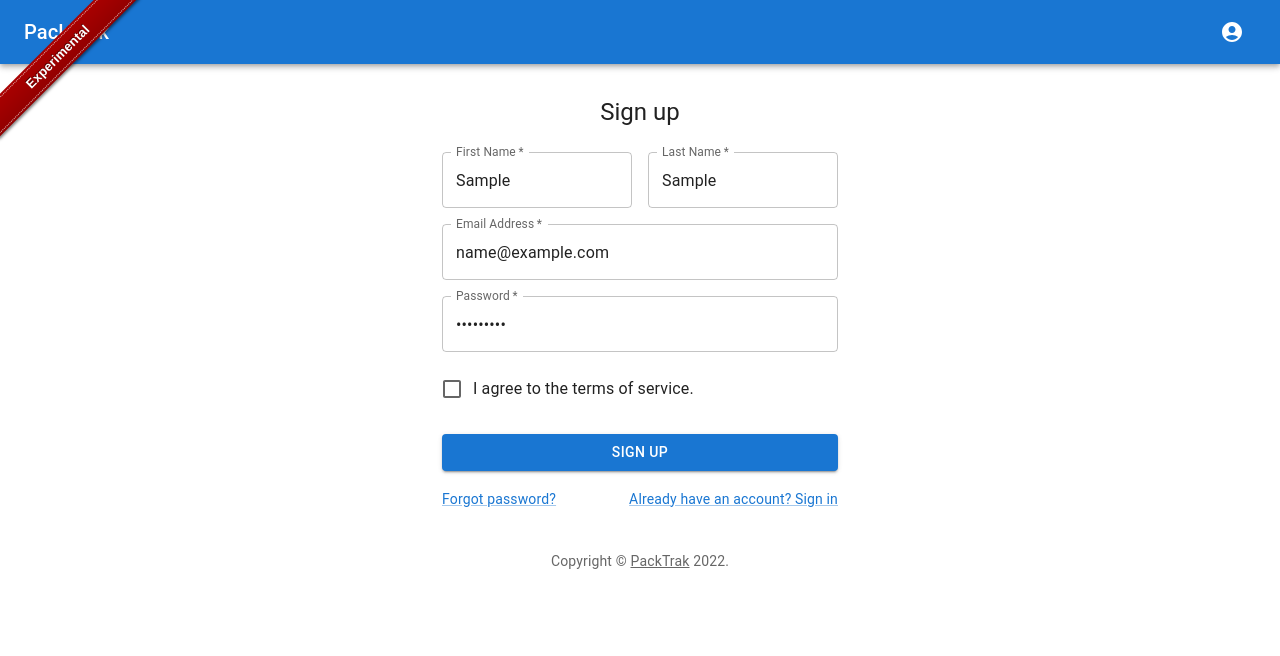
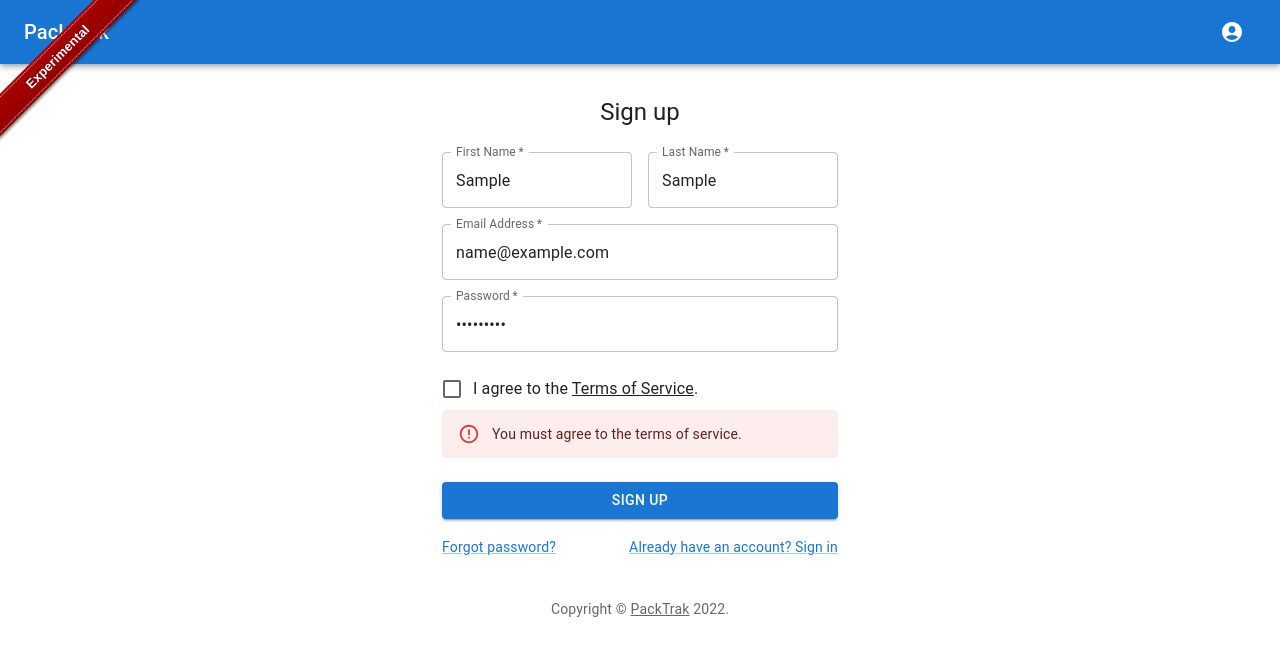
Before and after one commit to petele/packtrak, a React (Create React App) app: page /signup in a window 1280 px wide. Both pictures are taken after typing "Sample", "Sample", "name@example.com", "Sample123" into the empty fields and a click on the button "SIGN UP". Shown: the top 656 px of the page. Built offline with nearby package versions, Linux system fonts and the light colour scheme; no server answers.

Commit message:
sign up w/alert

```diff
--- /dev/null
+++ b/src/components/TOSLabel.js
@@ -0,0 +1,14 @@
+import {
+  Link
+} from '@mui/material';
+
+export default function TOSLabel() {
+  return (
+    <div>
+      I agree to the <Link color="inherit" target="_blank" href="/about">
+        Terms of Service
+      </Link>.
+
+    </div>
+  );
+}
--- a/src/views/SignUp.js
+++ b/src/views/SignUp.js
@@ -2,6 +2,7 @@ import * as React from 'react';
 import { useNavigate } from 'react-router-dom';
 
 import {
+  Alert,
   Box,
   Button,
   Container,
@@ -14,13 +15,31 @@ import {
 } from '@mui/material';
 
 import Copyright from '../components/Copyright';
+import TOSLabel from '../components/TOSLabel';
 
 import addUser from '../helpers/addUser';
 
 export default function SignUp(props) {
   document.title = `Sign Up - PackTrak`;
 
+  const [signUpFailed, setSignUpFailed] = React.useState(false);
+
   const navigate = useNavigate();
+
+  function getFailedMessage(reason) {
+    console.log('reason', reason);
+    if (reason === 'tos-disagree') {
+      return 'You must agree to the terms of service.';
+    } else if (reason === 'auth/invalid-email.') {
+      return 'Please use a valid email address.';
+    } else if (reason === 'auth/weak-password') {
+      return 'Please use a stronger password.';
+    } else if (reason === 'auth/email-already-in-use') {
+      return 'An error occured creating your account.'
+    }
+
+    return 'Sorry, an error occured creating your account.';
+  }
 
   const handleSubmit = (event) => {
     event.preventDefault();
@@ -39,8 +58,7 @@ export default function SignUp(props) {
         navigate('/incoming');
         return;
       }
-      alert('sign up failed');
-      console.log('sign up failed', result);
+      setSignUpFailed(getFailedMessage(result.reason));
     })
   };
 
@@ -57,7 +75,7 @@ export default function SignUp(props) {
           <Typography component="h1" variant="h5">
             Sign up
           </Typography>
-          <Box component="form" noValidate onSubmit={handleSubmit} sx={{ mt: 3 }}>
+          <Box component="form" onSubmit={handleSubmit} sx={{ mt: 3 }}>
             <Grid container spacing={2}>
               <Grid item xs={12} sm={6}>
                 <TextField
@@ -85,6 +103,8 @@ export default function SignUp(props) {
                   required
                   fullWidth
                   id="email"
+                  type="email"
+                  inputMode="email"
                   label="Email Address"
                   name="email"
                   autoComplete="email"
@@ -94,6 +114,7 @@ export default function SignUp(props) {
                 <TextField
                   required
                   fullWidth
+                  minLength="6"
                   name="password"
                   label="Password"
                   type="password"
@@ -104,10 +125,15 @@ export default function SignUp(props) {
               <Grid item xs={12}>
                 <FormControlLabel
                   control={<Checkbox name="agreeToS" value="agreeToS" color="primary" />}
-                  label="I agree to the terms of service."
+                  label={<TOSLabel />}
                 />
               </Grid>
             </Grid>
+            {signUpFailed && (
+              <Alert severity="error">
+                {signUpFailed}
+              </Alert>
+            )}
             <Button
               type="submit"
               fullWidth
```
